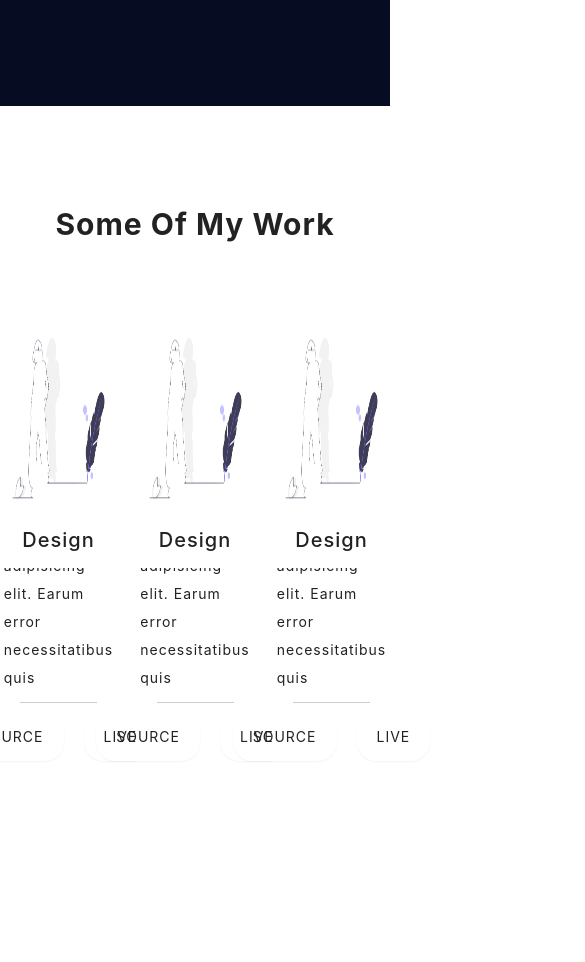
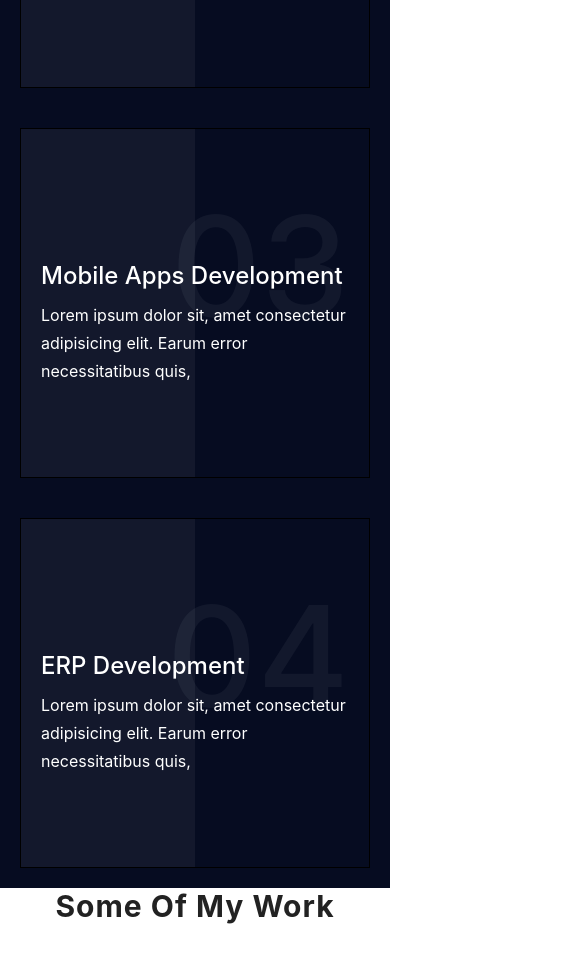
Before and after one commit to The-macharia/react-portfolio, a React (Create React App) app: page / in a window 390 px wide. Shown: the part 2500-3462 px from the top of the page, 585 px wide, since content can reach past the window. Built offline with nearby package versions, Linux system fonts and the light colour scheme.

Commit message:
feat: project card and intro sass

```diff
--- a/package.json
+++ b/package.json
@@ -40,7 +40,7 @@
   },
   "devDependencies": {
     "axios": "^0.20.0",
-    "react-router-dom": "^5.2.0",
-    "sass": "^1.26.10"
+    "node-sass": "^4.14.1",
+    "react-router-dom": "^5.2.0"
   }
 }
--- /dev/null
+++ b/src/app.scss
@@ -0,0 +1,3 @@
+@import "scss/mixins";
+@import "scss/containers";
+@import "scss/components";
--- a/src/components/Navigation/Links.js
+++ b/src/components/Navigation/Links.js
@@ -18,8 +18,23 @@ const Links = (props) => {
     justifyContent: "center",
     alignItems: "center",
   };
+
+  const marker = document.querySelector(".marker");
+  const links = document.querySelectorAll(".navbar-nav a");
+
+  const indicator = (e) => {
+    marker.style.left = e.offsetLeft + "px";
+    marker.style.width = e.offsetWidth + "px";
+  };
+
+  links.forEach((link) =>
+    link.addEventListener("mouseover", (e) => indicator(e.target))
+  );
+
   return (
     <UL className="navbar-nav" style={ulStyles}>
+      <div class="marker"></div>
+
       {props.links.map((link) => (
         <li className="nav-item active" key={link}>
           <a
--- a/src/components/components.css
+++ b/src/components/components.css
@@ -1,15 +1,24 @@
+.marker {
+  position: absolute;
+  height: 4px;
+  width: 0;
+  background: #000;
+  bottom: -8px;
+  left: 0;
+  transition: 0.5s;
+  border-radius: 4px;
+}
+
 #services {
   background-color: #060c21;
 }
 .services {
+  width: 100%;
   position: relative;
   display: flex;
   justify-content: center;
   align-items: center;
-  /* display: grid;
-  grid-template-columns: repeat(auto-fill, minmax(260px, 1fr));
-  grid-template-rows: auto;
-  grid-gap: 0 4rem; */
+  flex-wrap: wrap;
 }
 .services .box {
   position: relative;
@@ -43,22 +52,7 @@
   background: rgba(255, 255, 255, 0.05);
   pointer-events: none;
 }
-.services .box:nth-child(1)::before {
-  background-image: linear-gradient(315deg, #ff0057, #e64a19);
-}
-.services .box:nth-child(2)::before {
-  background-image: linear-gradient(315deg, #89ff00, #00bcd4);
-}
-.services .box:nth-child(3)::before {
-  background-image: linear-gradient(315deg, #e91e63, #5d02ff);
-}
-.services .box:nth-child(4)::before {
-  background-image: linear-gradient(315deg, #ff0000, #ffc107);
-}
 
-.box:hover .services .box:nth-child(2)::before {
-  background-image: linear-gradient(135deg, #ff0057, #e64a19);
-}
 .content {
   position: relative;
   width: 100%;
@@ -97,143 +91,3 @@
   color: #fff;
   font-size: 16px;
 }
-
-.project__container {
-  position: relative;
-  display: flex;
-  justify-content: space-between;
-}
-.project__card {
-  transition: all 0.3s;
-  width: 30%;
-  border-radius: 1rem;
-  box-shadow: 0 0.1re 0.2rem rgba(0, 0, 0, 0.35);
-}
-
-.project__face {
-  width: 100%;
-  position: relative;
-  padding: 0.1rem;
-}
-.project__content {
-  display: flex;
-  flex-direction: column;
-  justify-content: center;
-  align-items: center;
-}
-.project__content img {
-  width: 100%;
-  height: 20rem;
-}
-.project__content h3 {
-  font-size: 2rem;
-  letter-spacing: 0.1rem;
-  padding: 1rem 0;
-}
-.project__cta {
-  border-top: 1px solid #ccc;
-  display: flex;
-  width: 100%;
-  justify-content: center;
-  align-items: center;
-}
-.project__content a {
-  text-decoration: none;
-  padding: 1rem 2rem;
-  margin: 1rem;
-  text-transform: uppercase;
-  color: #222;
-  border-radius: 2rem;
-  line-height: 200%;
-  box-shadow: 0 0.1rem 0.2rem rgba(0, 0, 0, 0.05);
-}
-
-/* .project__card:hover a {
-  box-shadow: 0 1rem 2rem rgba(0, 0, 0, 0.35);
-} */
-.project__card:hover,
-a:hover {
-  box-shadow: 0 1rem 2rem rgba(0, 0, 0, 0.35);
-}
-.face1 {
-  transform: translateY(4rem);
-  transition: all 0.3s;
-  background-color: #fff;
-  z-index: 100;
-}
-
-.face2 {
-  transform: translateY(-7rem);
-  transition: all 0.3s;
-  z-index: -1;
-  padding: 1rem 2rem;
-  background-color: #fff;
-  line-height: 200%;
-  letter-spacing: 0.1rem;
-}
-
-.project__card:hover {
-  box-shadow: 0 1rem 2rem rgba(0, 0, 0, 0.35);
-}
-.project__card .face2 .project__content .project__cta a:hover {
-  background-color: red;
-}
-
-.project__card:hover .face1 {
-  transform: translateY(0);
-}
-.project__card:hover .face2 {
-  transform: translateY(0);
-}
-/* .project__container {
-  position: relative;
-  display: flex;
-  justify-content: space-between;
-  flex-wrap: wrap;
-}
-
-.project__card {
-  position: relative;
-  background-color: #060c21;
-}
-.project_content {
-  display: flex;
-  flex-direction: column;
-  align-items: center;
-  justify-content: center;
-}
-.project_content img {
-  width: 80%;
-  border-radius: 3rem;
-}
-
-.project__face {
-  width: 200px;
-  height: 200px;
-  transition: 0.5s;
-}
-.project__face .face1 {
-  position: relative;
-  background-color: #333;
-  display: flex;
-  justify-content: center;
-  align-items: center;
-  z-index: 1;
-}
-.project__face .face2 {
-  position: relative;
-  background-color: #fff;
-  display: flex;
-  justify-content: center;
-  align-items: center;
-  z-index: 1;
-  padding: 2rem;
-  box-sizing: border-box;
-  box-shadow: 0 2rem 5rem rgba(0, 0, 0, 0.8);
-}
-.projects {
-}
-.projects {
-}
-.projects {
-} */
--- a/src/containers/Projects.js
+++ b/src/containers/Projects.js
@@ -2,7 +2,7 @@ import React, { Component } from "react";
 import "bootstrap/dist/css/bootstrap.css";
 import Heading from "../components/Heading";
 import { ProjectCard } from "../components/Card";
-import Image from "../assets/drawing.png";
+import Image from "../assets/wave.jpg";
 import "../components/components.css";
 class Projects extends Component {
   state = {
@@ -35,32 +35,26 @@ class Projects extends Component {
   };
   render() {
     const projects = Object.entries(this.state.projects).map((project) => (
-      <div className="project__card" key={Math.random()}>
-        <div className="project__face face1">
-          <div className="project__content">
-            <img src={Image} alt="Website" />
+      <div class="project_card">
+        <div class="face face1">
+          <div class="content">
+            <img src={Image} alt="Project 1" />
             <h3>Design</h3>
           </div>
         </div>
-
-        <div className="project__face face2">
-          <div className="project__content">
+        <div class="face face2">
+          <div class="content">
             <p>
-              Lorem ipsum dolor sit, amet consectetur adipisicing elit. Earum
-              error necessitatibus quis
+              Lorem ipsum, dolor sit amet consectetur adipisicing elit. Expedita
+              beatae et laboriosam, eveniet voluptatum eaque ad cum,
+              reprehenderit dolorem repudiandae nihil ducimus, dignissimos
             </p>
-            <div className="project__cta">
-              <a href="/">source</a>
-              <a href="/">live</a>
-            </div>
+            <a href="#home">Read More</a>
           </div>
         </div>
       </div>
     ));
 
-    // <div className="col-md-4" key={project[0]}>
-    //   <ProjectCard {...project[1]} />
-    // </div>`
     return (
       <section id="projects">
         <Heading title="Some Of My Work" mb="3rem" />
--- a/src/containers/Services.js
+++ b/src/containers/Services.js
@@ -46,6 +46,7 @@ class Services extends Component {
       <section id="services" style={{ background: "#060c21", zIndex: "-10" }}>
         <Container>
           <Heading title="What I Do" mb={"3rem"} />
+
           <div className="services">
             {this.state.services.map((service, index) => (
               <div className="box" key={JSON.stringify(service)}>
--- a/src/index.css
+++ b/src/index.css
@@ -45,7 +45,3 @@
 .nav-link:active {
   letter-spacing: 0.2rem;
 }
-
-a:hover {
-  color: red;
-}
--- a/src/index.js
+++ b/src/index.js
@@ -4,6 +4,7 @@ import "./index.css";
 import App from "./App";
 import * as serviceWorker from "./serviceWorker";
 import { BrowserRouter } from "react-router-dom";
+import "./app.scss";
 
 ReactDOM.render(
   <BrowserRouter>
--- /dev/null
+++ b/src/scss/_components.scss
@@ -0,0 +1,105 @@
+img {
+  width: 300px;
+  height: auto;
+}
+
+.project__container {
+  width: 100%;
+  position: relative;
+  display: flex;
+  padding: 10px;
+  align-items: center;
+  justify-content: space-between;
+  min-height: 100vh;
+}
+
+@media (max-width: 700px) {
+  .project__container {
+    width: 100%;
+    align-items: center;
+    flex-direction: column;
+  }
+}
+
+.project__container .project_card {
+  position: relative;
+}
+
+.project__container .project_card .face {
+  width: 300px;
+  height: 300px;
+  transition: 0.5s;
+}
+
+.project__container .project_card .face.face1 {
+  position: relative;
+  background: #333;
+  display: flex;
+  justify-content: center;
+  align-items: center;
+  z-index: 1;
+  transform: translateY(150px);
+}
+
+.project__container .project_card:hover .face.face1 {
+  transform: translateY(0);
+  background: #ff0057;
+}
+
+.project__container .project_card .face.face1 .content {
+  opacity: 0.2;
+  transition: 0.5s;
+  text-align: center;
+}
+
+.project__container .project_card:hover .face.face1 .content {
+  opacity: 1;
+}
+
+.project__container .project_card .face.face1 .content img {
+  /* max-width: 120px; */
+}
+
+.project__container .project_card .face.face1 .content h3 {
+  margin: 10px 0 0;
+  padding: 0;
+  color: #fff;
+  font-size: 1.5em;
+}
+
+.project__container .project_card .face.face2 {
+  position: relative;
+  background: #fff;
+  display: flex;
+  justify-content: center;
+  align-items: center;
+  padding: 20px;
+  box-sizing: border-box;
+  box-shadow: 0 20px 50px rgba(0, 0, 0, 0.8);
+  transform: translateY(-155px);
+}
+
+.project__container .project_card:hover .face.face2 {
+  transform: translateY(0);
+}
+
+.project__container .project_card .face.face2 .content p {
+  margin: 0;
+  padding: 0;
+}
+
+.project__container .project_card .face.face2 .content a {
+  margin: 15px;
+  display: inline-block;
+  text-decoration: none;
+  font-weight: 900;
+  color: #333;
+  padding: 15px;
+  border: 1px solid#333;
+  transition: all 0.3s;
+}
+
+.project__container .project_card .face.face2 .content a:hover {
+  background: #333;
+  color: #fff;
+}
```
Also changed, not shown: src/scss/_containers.scss (added), src/scss/_mixins.scss (added), 2 other files (tests, documents, lock files or other folders).
